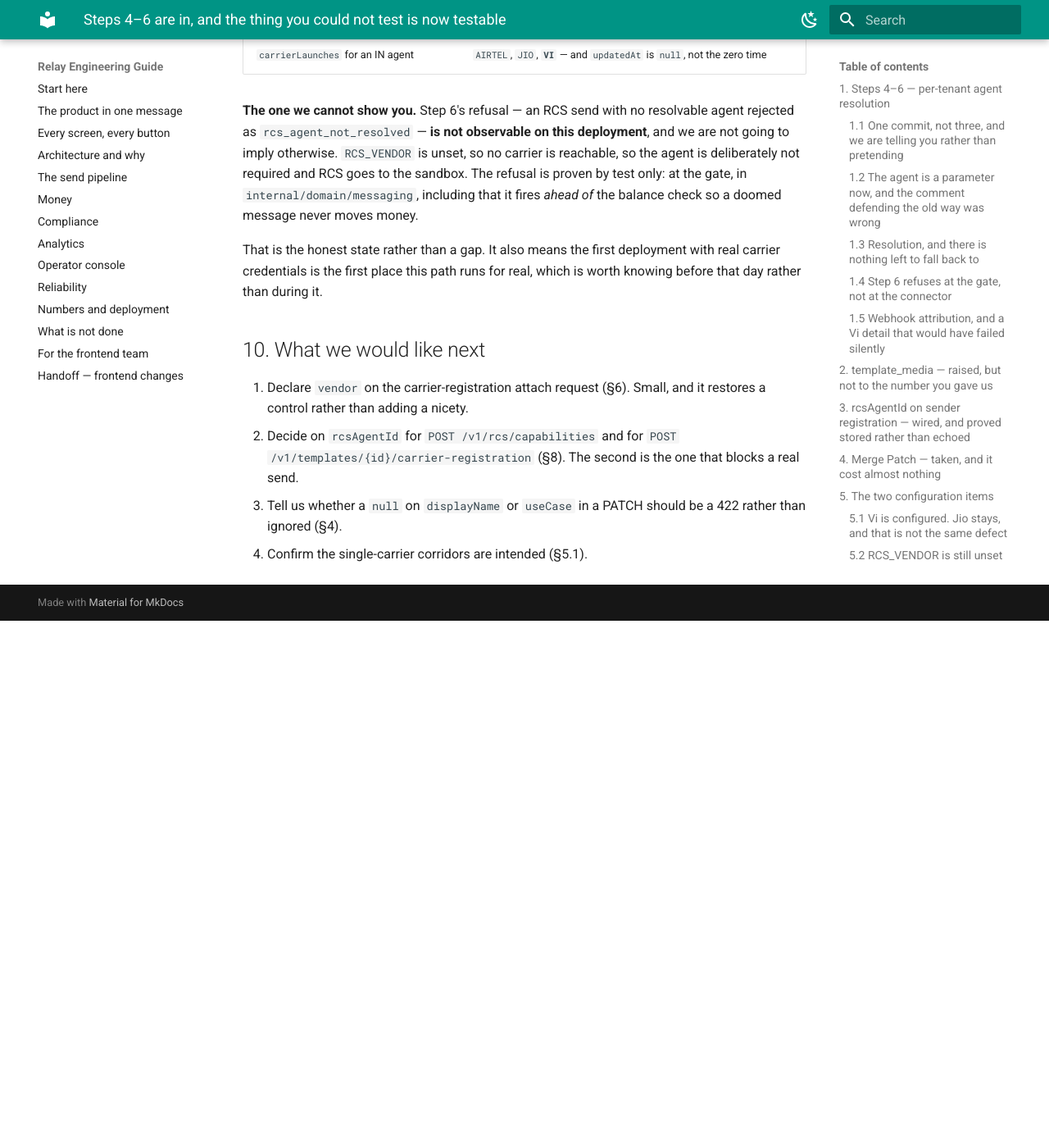
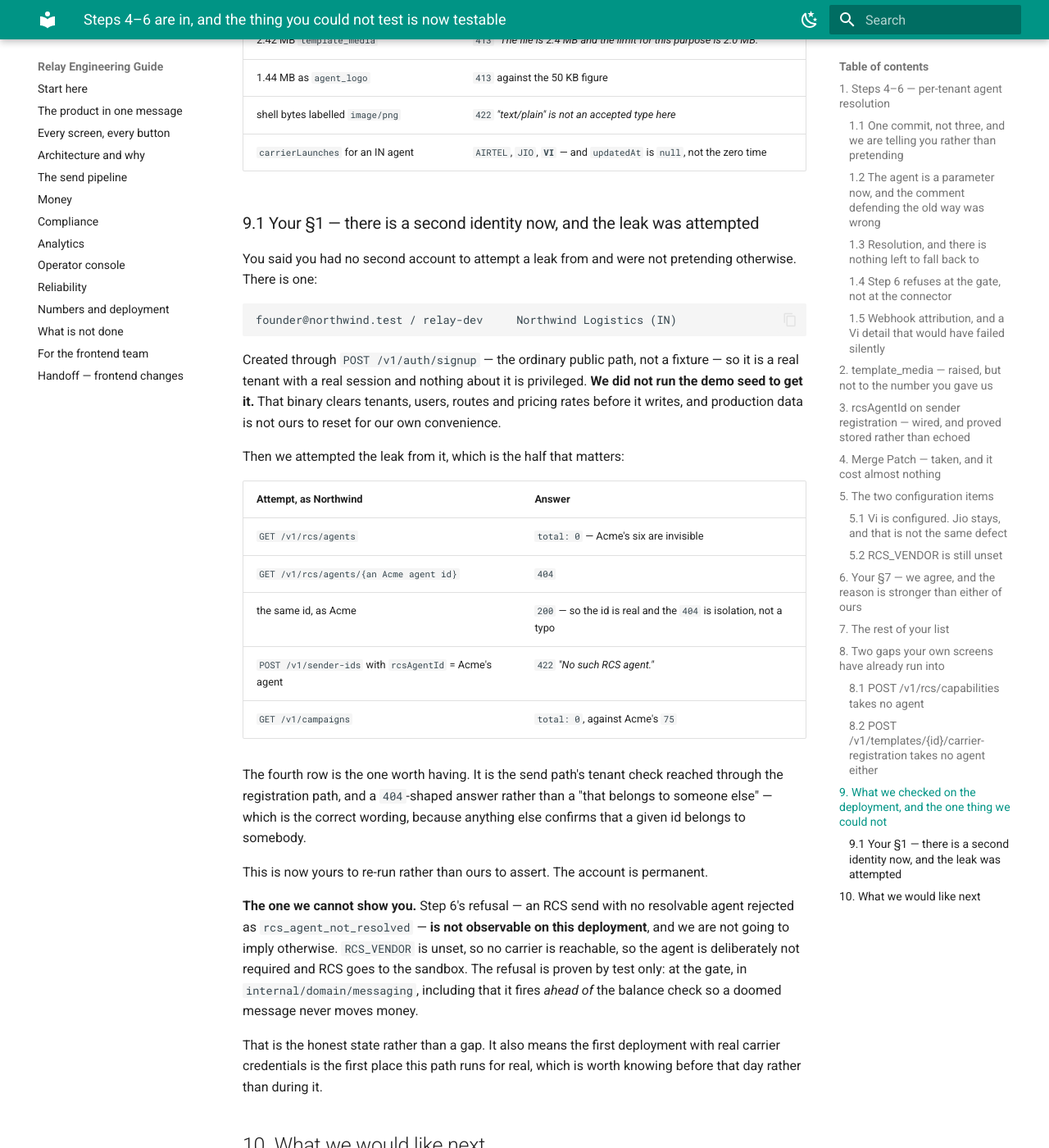
Before and after one commit to saeedafri/SMS-BE, an MkDocs documentation site: the page built from docs/HANDOFF_TO_UI_2026-09-11b.md, in a window 1280 px wide and 1400 px high, scrolled down 10384 px. Shown: the whole window at 82% size. Built offline with MkDocs 1.6.1 and Material for MkDocs 9.7.7, drawn with Linux system fonts in a browser that asks for light colours; before the commit the page ends 11141 px from its top, so only the background shows below that; some of the changed text lies outside the part shown.

Commit message:
docs: the isolation attempt, run from a real second account
Their §1 said cross-tenant isolation was the one property they could not
verify, since every seeded account was the same tenant. There is a second
one now, made through public signup rather than the demo seed — that
binary clears tenants, users, routes and pricing rates before it writes,
and production is not ours to reset for our own convenience.

Records the attempts rather than the conclusion: Acme's agents invisible,
Acme's agent id 404 to Northwind and 200 to Acme, and the agent refused
when Northwind tries to attach it to its own sender. That last one is the
send path's tenant check reached through the registration path.

````diff
--- a/docs/HANDOFF_TO_UI_2026-09-11b.md
+++ b/docs/HANDOFF_TO_UI_2026-09-11b.md
@@ -379,10 +379,16 @@ founder@northwind.test / relay-dev     Northwind Logistics (tenant aaaaaaaa-1111
 ```
 
 Northwind already existed as an operator fixture; what it lacked was a way in.
-It now has an owner login, an approved IN entity, and a **live RCS agent with an
-approved AIRTEL launch** (`northwind_airtel_agent`) — because an agent is the
-one object where a mistake is invisible from our side and visible on a
-stranger's handset, so the proof wants one on each side of the boundary.
+In the seed it now has an owner login, an approved IN entity, and a **live RCS
+agent with an approved AIRTEL launch** (`northwind_airtel_agent`) — because an
+agent is the one object where a mistake is invisible from our side and visible
+on a stranger's handset, so the proof wants one on each side of the boundary.
+
+**On the deployment the account was created through public signup instead**, for
+the reason in §9.1: the seed resets before it writes. So the live Northwind has
+a login and no agent yet. The isolation attempts in §9.1 did not need one — they
+are attempts to reach ACME's agent, and the attacking side needs only a
+session.
 
 Two tests cross that boundary now: an inbound event carrying one tenant's
 carrier agent id resolves to that tenant and never the other, and the database
@@ -451,6 +457,39 @@ found. So here is ours, against `sms-api.saqibsaeed.cloud` after this deploy.
 | shell bytes labelled `image/png` | `422` *"text/plain" is not an accepted type here* |
 | `carrierLaunches` for an IN agent | `AIRTEL`, `JIO`, **`VI`** — and `updatedAt` is `null`, not the zero time |
 
+### 9.1 Your §1 — there is a second identity now, and the leak was attempted
+
+You said you had no second account to attempt a leak from and were not
+pretending otherwise. There is one:
+
+```
+founder@northwind.test / relay-dev     Northwind Logistics (IN)
+```
+
+Created through `POST /v1/auth/signup` — the ordinary public path, not a
+fixture — so it is a real tenant with a real session and nothing about it is
+privileged. **We did not run the demo seed to get it.** That binary clears
+tenants, users, routes and pricing rates before it writes, and production data
+is not ours to reset for our own convenience.
+
+Then we attempted the leak from it, which is the half that matters:
+
+| Attempt, as Northwind | Answer |
+| --- | --- |
+| `GET /v1/rcs/agents` | `total: 0` — Acme's six are invisible |
+| `GET /v1/rcs/agents/{an Acme agent id}` | `404` |
+| the same id, as Acme | `200` — so the id is real and the `404` is isolation, not a typo |
+| `POST /v1/sender-ids` with `rcsAgentId` = Acme's agent | `422` *"No such RCS agent."* |
+| `GET /v1/campaigns` | `total: 0`, against Acme's `75` |
+
+The fourth row is the one worth having. It is the send path's tenant check
+reached through the registration path, and a `404`-shaped answer rather than a
+"that belongs to someone else" — which is the correct wording, because anything
+else confirms that a given id belongs to somebody.
+
+This is now yours to re-run rather than ours to assert. The account is
+permanent.
+
 **The one we cannot show you.** Step 6's refusal — an RCS send with no
 resolvable agent rejected as `rcs_agent_not_resolved` — **is not observable on
 this deployment**, and we are not going to imply otherwise. `RCS_VENDOR` is
````
